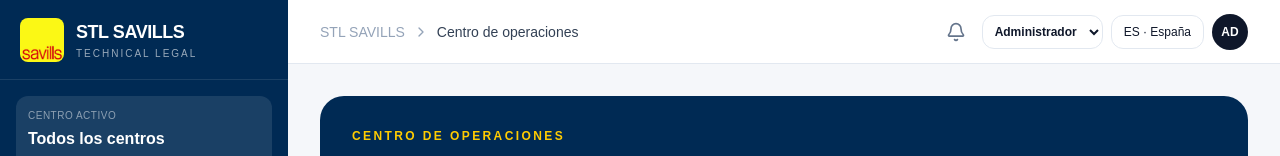
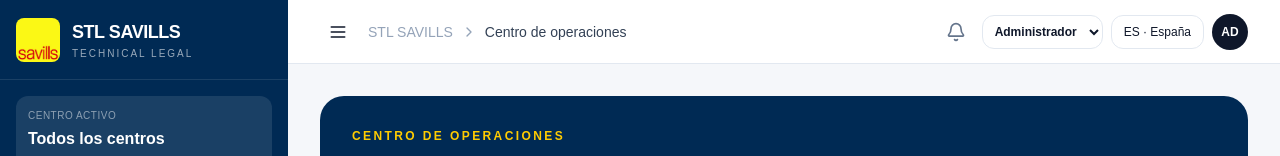
Before and after one commit to pocada00-art/stl-savills-2, a Next.js app: page / in a window 1280 px wide. Shown: the top 156 px of the page. Built offline with nearby package versions, Linux system fonts and the light colour scheme.

Commit message:
Refactor sidebar for collapsible functionality
feat: add collapsible desktop sidebar

```diff
--- a/components/app-shell.tsx
+++ b/components/app-shell.tsx
@@ -25,6 +25,7 @@ export function AppShell({children}:{children:React.ReactNode}) {
  const pathname=usePathname();
  const [open,setOpen]=useState(false);
  const [role,setRole]=useState<V1Role>("ADMIN");
+ const [sidebarCollapsed,setSidebarCollapsed]=useState(false);
 
  useEffect(()=>{ setRole(loadState().role); },[]);
  function changeRole(v: V1Role) {
@@ -32,30 +33,59 @@ export function AppShell({children}:{children:React.ReactNode}) {
    window.dispatchEvent(new Event("stl-role-change"));
  }
  return <div className="min-h-screen">
-  <aside className={`fixed inset-y-0 left-0 z-40 w-72 bg-[#002A54] text-white transition-transform lg:translate-x-0 ${open?"translate-x-0":"-translate-x-full"}`}>
-   <div className="flex h-20 items-center justify-between border-b border-white/10 px-5">
-     <Link href="/" onClick={()=>setOpen(false)} className="flex items-center gap-3">
-       <div className="flex h-11 w-11 items-center justify-center overflow-hidden rounded-lg bg-[#FFCC00]"><Image src="/savills-logo.jpg" alt="Savills" width={44} height={44}/></div>
-       <div><div className="text-lg font-black tracking-tight">STL SAVILLS</div><div className="text-[10px] uppercase tracking-[.2em] text-white/60">Technical Legal</div></div>
+  <aside className={`fixed inset-y-0 left-0 z-40 bg-[#002A54] text-white transition-all duration-300 ${open?"translate-x-0":"-translate-x-full lg:translate-x-0"} ${sidebarCollapsed?"lg:w-20":"w-72"}`}>
+  <div className="flex h-20 items-center justify-between border-b border-white/10 px-4">
+    <Link href="/" onClick={()=>setOpen(false)} className="flex items-center gap-3 overflow-hidden">
+      <div className="flex h-11 w-11 shrink-0 items-center justify-center overflow-hidden rounded-lg bg-[#FFCC00]">
+        <Image src="/savills-logo.jpg" alt="Savills" width={44} height={44}/>
+      </div>
+      {!sidebarCollapsed&&<div>
+        <div className="text-lg font-black tracking-tight">STL SAVILLS</div>
+        <div className="text-[10px] uppercase tracking-[.2em] text-white/60">Technical Legal</div>
+      </div>}
     </Link>
     <button className="lg:hidden" onClick={()=>setOpen(false)}><X/></button>
   </div>
+
   <div className="p-4">
-    <div className="mb-4 rounded-xl bg-white/10 p-3">
+    {!sidebarCollapsed&&<div className="mb-4 rounded-xl bg-white/10 p-3">
       <div className="text-[10px] uppercase tracking-wider text-white/50">Centro activo</div>
       <div className="mt-1 font-semibold">Todos los centros</div>
       <div className="mt-2 text-xs text-white/60">España · Portugal · STL 2026</div>
+    </div>}
+
+    <nav className="space-y-1">
+      {nav.filter(n=>n.href!=="/settings"||role==="ADMIN").map(n=>{
+        const I=n.icon;
+        const active=pathname===n.href || (n.href!=="/"&&pathname.startsWith(n.href));
+        return <Link
+          key={n.href}
+          href={n.href}
+          onClick={()=>setOpen(false)}
+          title={sidebarCollapsed?n.label:undefined}
+          className={`flex items-center gap-3 rounded-xl px-3 py-2.5 text-sm transition ${active?"bg-[#FFCC00] font-bold text-[#002A54]":"text-white/75 hover:bg-white/10 hover:text-white"} ${sidebarCollapsed?"justify-center":""}`}
+        >
+          <I className="h-4 w-4 shrink-0"/>
+          {!sidebarCollapsed&&n.label}
+        </Link>
+      })}
+    </nav>
   </div>
-    <nav className="space-y-1">{nav.filter(n=>n.href!=="/settings"||role==="ADMIN").map(n=>{const I=n.icon; const active=pathname===n.href || (n.href!=="/"&&pathname.startsWith(n.href)); return <Link key={n.href} href={n.href} onClick={()=>setOpen(false)} className={`flex items-center gap-3 rounded-xl px-3 py-2.5 text-sm transition ${active?"bg-[#FFCC00] font-bold text-[#002A54]":"text-white/75 hover:bg-white/10 hover:text-white"}`}><I className="h-4 w-4"/>{n.label}</Link>})}</nav>
+
+  <div className="absolute bottom-0 left-0 right-0 border-t border-white/10 p-4">
+    <div className={`flex items-center gap-3 ${sidebarCollapsed?"justify-center":""}`}>
+      <div className="flex h-9 w-9 shrink-0 items-center justify-center rounded-full bg-white/10 text-xs font-bold">SA</div>
+      {!sidebarCollapsed&&<div className="min-w-0">
+        <div className="truncate text-sm font-semibold">Usuario demo</div>
+        <div className="truncate text-xs text-white/50">{role}</div>
+      </div>}
     </div>
-   <div className="absolute bottom-0 left-0 right-0 border-t border-white/10 p-4">
-     <div className="flex items-center gap-3"><div className="flex h-9 w-9 items-center justify-center rounded-full bg-white/10 text-xs font-bold">SA</div><div className="min-w-0"><div className="truncate text-sm font-semibold">Usuario demo</div><div className="truncate text-xs text-white/50">{role}</div></div></div>
   </div>
 </aside>
   {open && <div className="fixed inset-0 z-30 bg-slate-950/30 lg:hidden" onClick={()=>setOpen(false)}/>}
-  <main className="lg:pl-72">
+  <main className={`transition-all duration-300 ${sidebarCollapsed?"lg:pl-20":"lg:pl-72"}`}>
    <header className="sticky top-0 z-20 flex min-h-16 items-center gap-3 border-b border-slate-200 bg-white/95 px-4 py-2 backdrop-blur lg:px-8">
-    <button className="lg:hidden" onClick={()=>setOpen(true)}><Menu className="h-5 w-5"/></button>
+    <button className="rounded-xl p-2 hover:bg-slate-100" onClick={()=>{if(window.innerWidth>=1024){setSidebarCollapsed(v=>!v)}else{setOpen(true)}}} title="Mostrar u ocultar menú"><Menu className="h-5 w-5"/></button>
     <div className="hidden items-center gap-2 text-sm text-slate-400 md:flex"><span>STL SAVILLS</span><ChevronRight className="h-4 w-4"/><span className="font-medium text-slate-700">{pathname==="/"?"Centro de operaciones":nav.find(x=>pathname===x.href||pathname.startsWith(x.href+"/"))?.label||"Módulo"}</span></div>
     <div className="ml-auto flex items-center gap-2">
       <Link href="/alerts" className="rounded-xl p-2 text-slate-500 hover:bg-slate-100" title="Alertas"><Bell className="h-5 w-5"/></Link>
```
Lines whose indentation alone changed are shown as unchanged.
